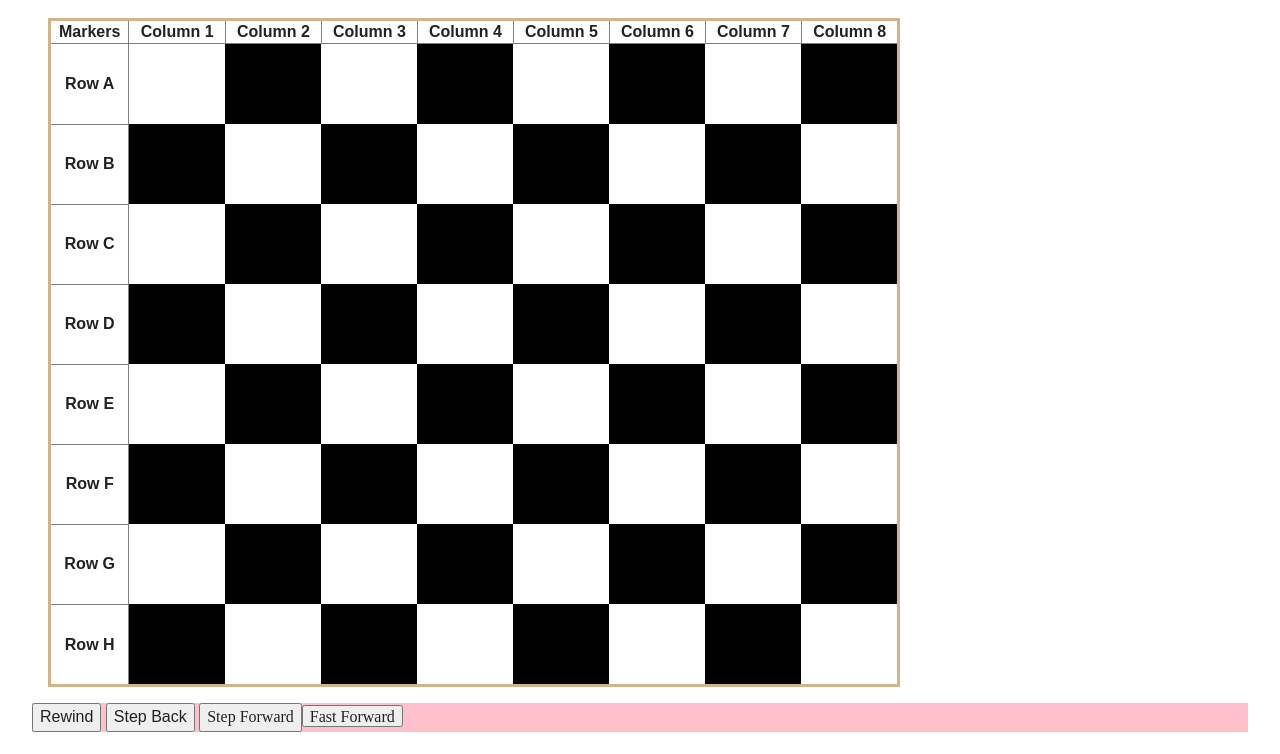
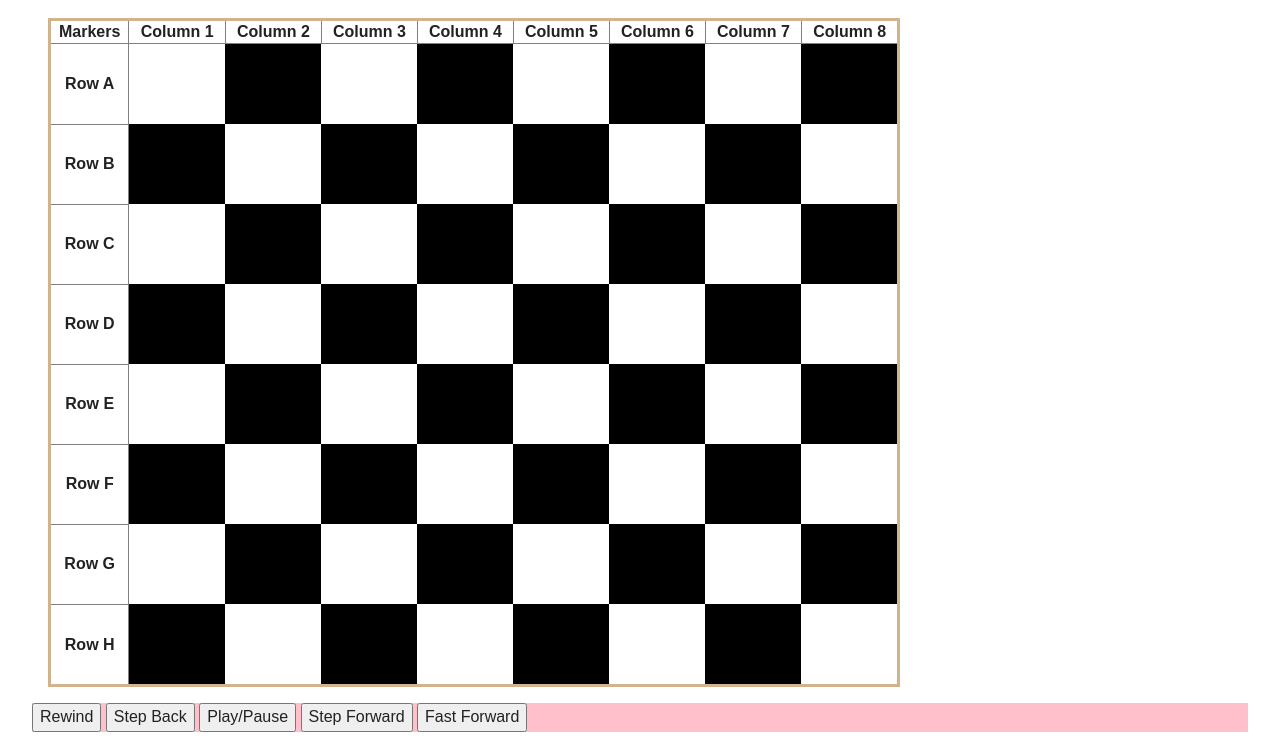
Before and after one commit to jeffworley/tiy-chessboard, a website: page html5-boilerplate_v5.2.0/cb-index.html in a window 1280 px wide. Shown: the part 108-862 px from the top of the page. After the commit the page ends 840 px from the top, so only its background shows below. Drawn offline with nearby package versions, Linux system fonts and the light colour scheme; files that its build step writes are made by us from their sources; files whose address does not match are found by name.

Commit message:
Removed bad attempt at adding a fontAwesome icon which should have fixed my script links

```diff
--- a/html5-boilerplate_v5.2.0/cb-index.html
+++ b/html5-boilerplate_v5.2.0/cb-index.html
@@ -132,7 +132,7 @@
         <div class="btns">
           <button class="btn" id="rewind" type="button">Rewind</button>
           <button class="btn" id="step-back" type="button">Step Back</button>
-          <button class="btn" id="play-pause" type="button"><i class="fa fa-play></i></button>
+          <button class="btn" id="play-pause" type="button">Play/Pause</button>
           <button class="btn" id="step-forward" type="button">Step Forward</button>
           <button class="btn" id="fast-forward" type="button">Fast Forward</button>
         </div>
--- a/js/controllers.js
+++ b/js/controllers.js
@@ -1,5 +1,4 @@
 console.log("Loaded controllers.js");
-
 (function(globals){ // What is this even? Do I need it?
   /**
    * Your pattern for Controller code:
```
